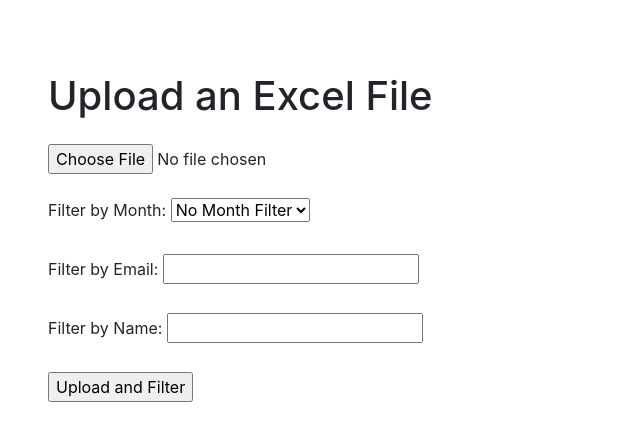
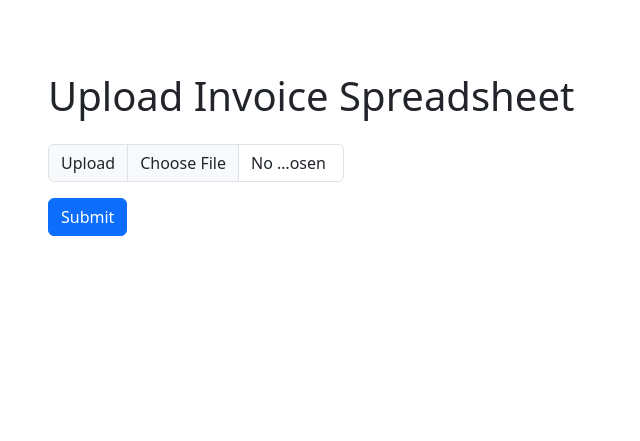
Before and after one commit to tmchuynh/invoices_calculations, a Flask app: page / in a window 1280 px wide. Shown: the top 441 px of the page, without its empty margins (0-640 px from the left). Run offline with Flask 3, Linux system fonts and the light colour scheme; some libraries are stand-ins or nearby versions.

Commit message:
update html templates

```diff
--- a/flask_app/templates/upload.html
+++ b/flask_app/templates/upload.html
@@ -3,39 +3,19 @@
 
 <head>
     <title>Upload Excel File</title>
-    <link rel="stylesheet" href="https://maxcdn.bootstrapcdn.com/bootstrap/4.5.2/css/bootstrap.min.css">
+    <link href="https://cdn.jsdelivr.net/npm/bootstrap@5.3.3/dist/css/bootstrap.min.css" rel="stylesheet"
+        integrity="sha384-QWTKZyjpPEjISv5WaRU9OFeRpok6YctnYmDr5pNlyT2bRjXh0JMhjY6hW+ALEwIH" crossorigin="anonymous">
 </head>
 
 <body>
-    <div class="container-fluid p-5">
-        <h1 class="my-4">Upload an Excel File</h1>
+    <div class="container-fluid d-flex flex-column p-5">
+        <h1 class="my-4">Upload Invoice Spreadsheet</h1>
         <form action="/" method="post" enctype="multipart/form-data">
-            <input type="file" name="file" accept=".xlsx">
-            <br><br>
-            <label for="month">Filter by Month:</label>
-            <select name="month" id="month">
-                <option value="0" selected>No Month Filter</option>
-                <option value="1">January</option>
-                <option value="2">February</option>
-                <option value="3">March</option>
-                <option value="4">April</option>
-                <option value="5">May</option>
-                <option value="6">June</option>
-                <option value="7">July</option>
-                <option value="8">August</option>
-                <option value="9">September</option>
-                <option value="10">October</option>
-                <option value="11">November</option>
-                <option value="12">December</option>
-            </select>
-            <br><br>
-            <label for="email">Filter by Email:</label>
-            <input type="text" name="email" id="email">
-            <br><br>
-            <label for="name">Filter by Name:</label>
-            <input type="text" name="name" id="name">
-            <br><br>
-            <input type="submit" value="Upload and Filter">
+            <div class="input-group mb-3 w-25">
+                <label class="input-group-text" for="invoicefile">Upload</label>
+                <input type="file" name="file" class="form-control" id="invoicefile" accept=".xlsx">
+            </div>
+            <input type="submit" value="Submit" class="btn btn-primary">
         </form>
     </div>
 
```
Also changed, not shown: flask_app/static/css/main.css (+18 -0 lines), flask_app/templates/results.html (+14 -5 lines).
